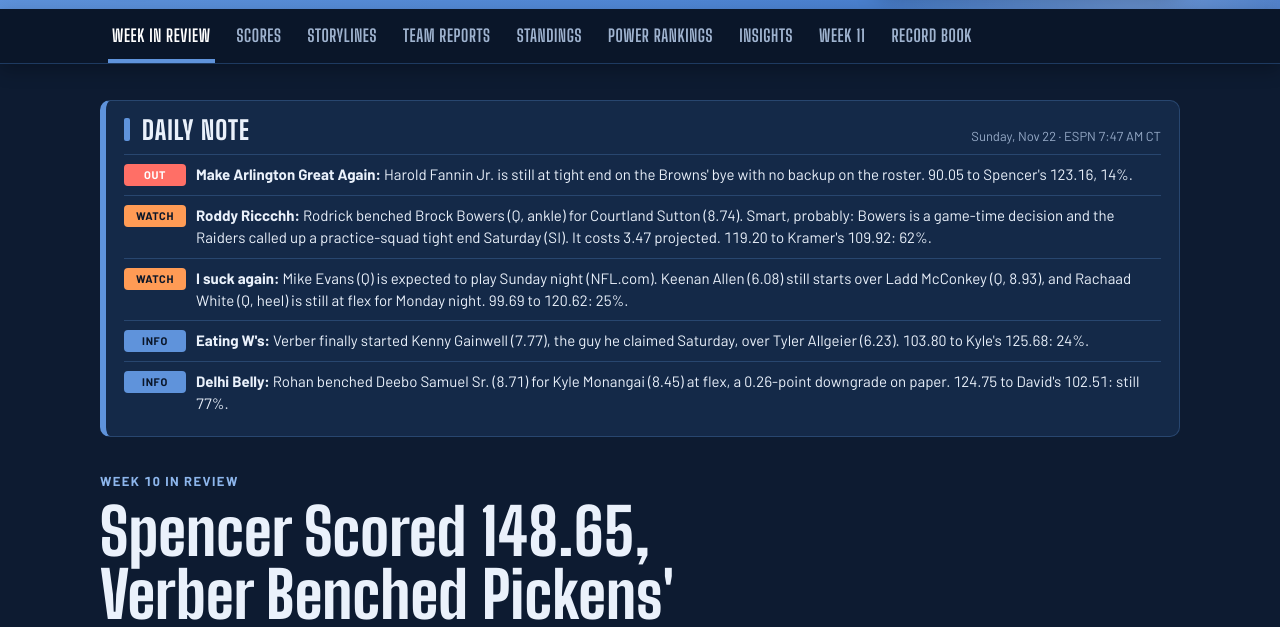
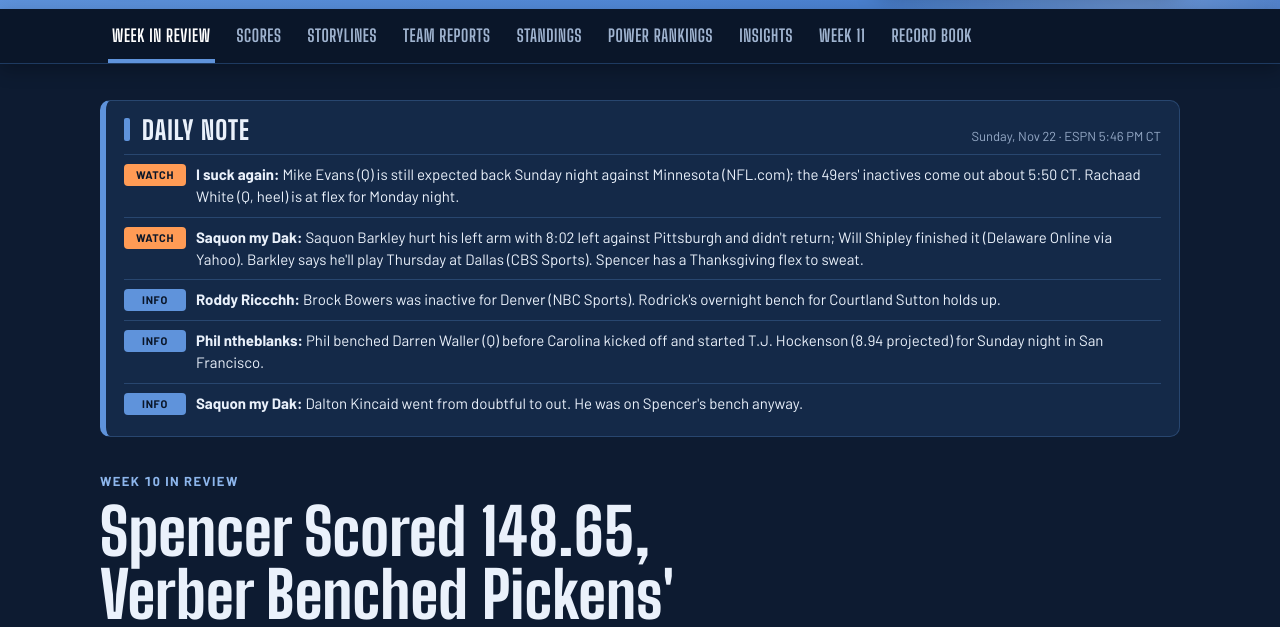
Before and after one commit to spencerapopp/bigballers, a plain HTML site: page index.html in a window 1280 px wide. Shown: the part 116-743 px from the top of the page. Drawn offline with Linux system fonts and the light colour scheme.

Commit message:
Quick update: Brock Bowers inactive vs DEN (NBC Sports); Saquon Barkley (Q) left arm injury, expects to play Thursday (CBS Sports); Phil starts T.J. Hockenson over Darren Waller; Dalton Kincaid out; post-game ESPN tags cleared
Co-Authored-By: Claude Opus 5.5 <noreply@anthropic.com>
Claude-Session: https://claude.ai/code/session_01THhPTbAcBS3UaBLAtiQmHJ

```diff
--- a/index.html
+++ b/index.html
@@ -3265,11 +3265,11 @@ game: { week: 10, index: 5 }
 /* ---------- Injury news, Tuesday Nov 17 (paraphrased from reports; see sources) ----------
 [player, NFL team, pos, fantasy owner, ESPN tag, Week 11 role, note, source #] */
 DATA.news = {
-asOf: "Sunday, Nov 22, 7:47 AM CT",
+asOf: "Sunday, Nov 22, 5:46 PM CT",
 sources: [
 ["Drake Maye", "https://www.wbur.org/news/2026/11/17/patriots-drake-maye-ankle-injury-germany"],
 ["A.J. Brown", "https://sports.yahoo.com/articles/fantasy-football-week-11-injury-041507844.html"],
-["Brock Bowers", "https://www.si.com/betting/brock-bowers-injury-update-betting-impact-for-raiders-vs-broncos-in-nfl-week-11-2026"],
+["Brock Bowers", "https://www.nbcsports.com/fantasy/football/player-news/2026-11-22/bowers-ankle-quad-inactive-for-week-11-vs-den"],
 ["Woody Marks", "https://www.nbcsports.com/fantasy/football/player-news/2026-11-18/texans-rule-out-woody-marks-marvin-harrison"],
 ["Kenneth Walker III", "https://www.espn.com/nfl/story/_/id/50543014/chiefs-expect-kenneth-walker-iii-vs-cardinals"],
 ["Mike Evans", "https://www.nfl.com/news/niners-wr-mike-evans-achilles-expected-to-play-sunday-vs-vikings"],
@@ -3298,7 +3298,8 @@ sources: [
 ["Matt Gay", "https://www.nbcsports.com/fantasy/football/player-news/2026-11-20/gay-hip-questionable-for-week-11"],
 ["Marvin Harrison Jr.", "https://www.nbcsports.com/fantasy/football/player-news/2026-11-18/texans-rule-out-woody-marks-marvin-harrison"],
 ["Seth McGowan", "https://www.rotowire.com/football/headlines/seth-mcgowan-injury-wont-return-to-thursday-night-football-648757"],
-["Rachaad White", "https://www.nbcsports.com/fantasy/football/player-news/2026-11-20/rachaad-white-heel-added-to-injury-report-lp"]
+["Rachaad White", "https://www.nbcsports.com/fantasy/football/player-news/2026-11-20/rachaad-white-heel-added-to-injury-report-lp"],
+["Saquon Barkley", "https://www.cbssports.com/fantasy/football/news/eagles-saquon-barkley-dealing-with-apparent-arm-injury/"]
 ],
 /* Expert and news links used in the copy (Nov 15-17) */
 experts: [
@@ -3315,21 +3316,21 @@ experts: [
 injuries: [
 ["Drake Maye", "NE", "QB", "V3K", "O", "Bench", "Right ankle, hurt on a first-quarter Aidan Hutchinson sack in Munich. An AP source says he's sidelined indefinitely and the Patriots are still deciding on surgery; Mike Vrabel doesn't expect him back right after the bye (WBUR). New England is on bye in Week 11; ESPN moved him to out Friday. On Verber's bench behind Cam Ward.", 0],
 ["A.J. Brown", "NE", "WR", "ISA", "D", "Bench", "Hamstring, hurt in Munich (3.7). New England is on bye; Forbes suggests dropping him in 10-team leagues (Yahoo). ESPN downgraded him to doubtful Friday. On Bonifield's bench.", 1],
-["Brock Bowers", "LV", "TE", "CHQ", "Q", "Bench", "Ankle and quad, hurt in Week 10. Questionable for Denver and a game-time decision; the Raiders called up tight end Carter Runyon from the practice squad Saturday (SI). Rodrick benched him overnight for Courtland Sutton (8.74).", 2],
+["Brock Bowers", "LV", "TE", "CHQ", "O", "Bench", "Ankle and quad, hurt in Week 10. Inactive for Denver (NBC Sports). Rodrick benched him overnight for Courtland Sutton, so the call held.", 2],
 ["Woody Marks", "HOU", "RB", "CHQ", "O", "IR slot", "Concussion. Ruled out for Thursday against Indianapolis (NBC Sports). Rodrick moved him to the IR slot.", 3],
 ["Kenneth Walker III", "KC", "RB", "BMD", "O", "Bench", "Groin. Ruled out Friday for Arizona, his second straight missed game (ESPN). David benched him Saturday for Justice Hill (6.85).", 4],
 ["Mike Evans", "SF", "WR", "ISA", "Q", "Starting", "Achilles tendinitis, three straight missed games. Questionable for Sunday night; Kyle Shanahan said he was sore Friday but going in the right direction, and Mike Garafolo reported Saturday he's expected to play (NFL.com). Starting for Bonifield at 9.42, over Ladd McConkey, not Keenan Allen (6.08).", 5],
 ["Jaylen Waddle", "DEN", "WR", "LHC", "", "Starting", "Concussion in Week 9. Full practice again Thursday (Denver Gazette); ESPN cleared his tag Friday. Starting for Kyle.", 6],
 ["Josh Jacobs", "GB", "RB", "MAGA", "O", "Bench", "Finger surgery; could return in two to three weeks (CBS Sports). Green Bay is on bye in Week 11. On Garrett's bench.", 7],
 ["Jordan Addison", "MIN", "WR", "PNB", "O", "Bench", "Thumb. Ruled out in Week 10 and expected to miss the next few weeks (Yahoo). On Phil's bench.", 8],
-["T.J. Hockenson", "MIN", "TE", "PNB", "", "Bench", "Missed Week 10 (Yahoo). ESPN cleared his tag Friday. On Phil's bench behind Darren Waller (Q), 8.94 projected to Waller's 6.99.", 9],
+["T.J. Hockenson", "MIN", "TE", "PNB", "", "Starting", "Missed Week 10 (Yahoo). ESPN cleared his tag Friday. Phil swapped him in at tight end for Darren Waller (Q) before Carolina kicked off; Sunday night at San Francisco, 8.94 projected.", 9],
 ["DeVonta Smith", "PHI", "WR", "PNB", "", "Bench", "Hamstring; missed Week 9 (NBC Sports) before Philadelphia's bye. ESPN cleared his tag Thursday. On Phil's bench at 10.23 projected.", 10],
 ["Omar Cooper Jr.", "NYJ", "WR", "PNB", "O", "Bench", "Ankle, having tests (Yahoo). ESPN has him out. On Phil's bench.", 11],
 ["Wan'Dale Robinson", "TEN", "WR", "MAGA", "IR", "Bench", "Ankle. The Titans put him on IR Tuesday; he'll miss at least the next four games (NBC Sports). Garrett finally benched him overnight.", 12],
-["Carnell Tate", "TEN", "WR", "MAGA", "Q", "Starting", "Shoulder; ruled out for Week 10. Practiced in full but is listed questionable for Dallas (NBC Sports). Starting for Garrett at 10.38.", 13],
-["Baker Mayfield", "TB", "QB", "QSG", "Q", "Bench", "Foot. Officially questionable for Detroit; Todd Bowles says he's trending toward starting (NBC Sports). Bagwell's backup quarterback.", 14],
+["Carnell Tate", "TEN", "WR", "MAGA", "", "Starting", "Shoulder; ruled out for Week 10. Practiced in full but is listed questionable for Dallas (NBC Sports). Starting for Garrett at 10.38. Played Sunday; ESPN has cleared the tag.", 13],
+["Baker Mayfield", "TB", "QB", "QSG", "", "Bench", "Foot. Officially questionable for Detroit; Todd Bowles says he's trending toward starting (NBC Sports). Bagwell's backup quarterback. Played Sunday; ESPN has cleared the tag.", 14],
 ["Luther Burden III", "CHI", "WR", "V3K", "", "Starting", "Concussion in Week 9, then Chicago's bye. Back at practice Monday (Fantasy Footballers); ESPN has cleared his tag. Verber moved him into the lineup.", 15],
-["Ladd McConkey", "LAC", "WR", "ISA", "Q", "Bench", "Back; missed Week 10. Questionable again for Week 11 (NBC Sports). Bonifield benched him overnight for Mike Evans; 8.93 projected, more than Keenan Allen (6.08), who's still starting.", 16],
+["Ladd McConkey", "LAC", "WR", "ISA", "", "Bench", "Back; missed Week 10. Questionable again for Week 11 (NBC Sports). Bonifield benched him overnight for Mike Evans; 8.93 projected, more than Keenan Allen (6.08), who's still starting. Played Sunday; ESPN has cleared the tag.", 16],
 ["Kyle Monangai", "CHI", "RB", "DB", "", "Bench", "Toe, five missed games. Full practice Wednesday (Yahoo) and no ESPN tag. Rohan moved him from the IR slot to the bench Thursday (8.45 projected).", 17],
 ["Jacory Croskey-Merritt", "WSH", "RB", "KRAM", "IR", "IR slot", "Groin, eligible to come off IR; Dan Quinn says he's trending the right way (Yahoo). In Kramer's IR slot.", 18],
 ["David Montgomery", "HOU", "RB", "DDT", "", "Starting", "Groin, four straight missed games. Off the injury report and expected back Thursday, with Woody Marks ruled out (CBS Sports). Starting for Darren at 13.04.", 19],
@@ -3337,30 +3338,31 @@ injuries: [
 ["Davante Adams", "LAR", "WR", "SAP", "IR", "IR slot", "Ruptured hamstring, on IR. Sean McVay's estimate was 6 to 10 weeks.", 21],
 ["Lamar Jackson", "BAL", "QB", "BMD", "IR", "IR slot", "Right thumb, surgery and IR; could end his season (Ravens.com). In David's IR slot.", 22],
 ["Denzel Boston", "CLE", "WR", "BMD", "", "Bench", "Toe (Yahoo); ESPN has no tag. Cleveland is on bye; David benched him.", 23],
-["Darren Waller", "CAR", "TE", "PNB", "Q", "Starting", "Knee. Missed Wednesday, limited Thursday, questionable for Baltimore (Yahoo). Starting at tight end for Phil, with T.J. Hockenson (8.94, no tag) on the bench.", 24],
+["Darren Waller", "CAR", "TE", "PNB", "", "Bench", "Knee. Questionable for Baltimore (Yahoo); he played and ESPN has cleared the tag. Phil benched him for T.J. Hockenson before kickoff.", 24],
 ["Bhayshul Tuten", "JAX", "RB", "CHQ", "", "Starting", "ESPN tagged him questionable Wednesday and cleared him Friday. Starting for Rodrick at 16.24, Sunday 3:25.", 25],
 ["Jakobi Meyers", "JAX", "WR", "MAGA", "", "Starting", "ESPN tagged him questionable Wednesday and cleared him Friday. Starting for Garrett.", 26],
-["Tommy Tremble", "CAR", "TE", "QSG", "Q", "Bench", "Knee. Limited Thursday, questionable for Baltimore (Rotowire). Bagwell benched him for Dalton Schultz.", 27],
-["Matt Gay", "LV", "K", "DDT", "Q", "Bench", "Hip; questionable for Denver, and the Raiders would likely elevate a practice-squad kicker if he sits (NBC Sports). Darren benched him Saturday for Tyler Bass (10.86).", 28],
+["Tommy Tremble", "CAR", "TE", "QSG", "", "Bench", "Knee. Limited Thursday, questionable for Baltimore (Rotowire). Bagwell benched him for Dalton Schultz. Played Sunday; ESPN has cleared the tag.", 27],
+["Matt Gay", "LV", "K", "DDT", "", "Bench", "Hip; questionable for Denver, and the Raiders would likely elevate a practice-squad kicker if he sits (NBC Sports). Darren benched him Saturday for Tyler Bass (10.86). Played Sunday; ESPN has cleared the tag.", 28],
 ["Marvin Harrison Jr.", "HOU", "WR", "LHC", "O", "Bench", "Hamstring. Ruled out for Thursday against Indianapolis (NBC Sports). On Kyle's bench.", 29],
 ["Seth McGowan", "IND", "RB", "QSG", "Q", "Starting", "Hamstring, hurt Thursday night at Houston; he didn't return (Rotowire). ESPN tagged him questionable after the game. His Week 11 is already done at Bagwell's flex; the Colts are on bye in Week 13.", 30],
-["Rachaad White", "WSH", "RB", "ISA", "Q", "Starting", "Heel. Washington added him to the injury report Friday as limited (NBC Sports); ESPN tags him questionable. At flex for Bonifield, Monday night.", 31]
+["Rachaad White", "WSH", "RB", "ISA", "Q", "Starting", "Heel. Washington added him to the injury report Friday as limited (NBC Sports); ESPN tags him questionable. At flex for Bonifield, Monday night.", 31],
+["Saquon Barkley", "PHI", "RB", "SAP", "Q", "Starting", "Left arm, hurt with 8:02 left against Pittsburgh; Will Shipley finished the game (Delaware Online via Yahoo). Barkley says he expects to play Thursday at Dallas, and Monday's injury report should say more (CBS Sports). Spencer's flex; his Week 11 is done.", 32]
 ],
 alsoTagged: [
-["Dalton Kincaid", "SAP", "D", "Bench"], ["Kyren Williams", "KRAM", "Q", "Bench"], ["Terrance Ferguson", "ISA", "IR", "IR"], ["TreVeyon Henderson", "V3K", "IR", "IR"], ["Jonathon Brooks", "PNB", "IR", "IR"]
+["Dalton Kincaid", "SAP", "O", "Bench"], ["Jalen Coker", "QSG", "Q", "Starting"], ["Kyren Williams", "KRAM", "Q", "Bench"], ["Terrance Ferguson", "ISA", "IR", "IR"], ["TreVeyon Henderson", "V3K", "IR", "IR"], ["Jonathon Brooks", "PNB", "IR", "IR"]
 ]
 };
 /* Daily note: the critical flags of the day, top of the overview. Quick updates rewrite this.
    items: [level ("out" | "watch" | "info"), team key or null, text] */
 DATA.daily = {
 date: "Sunday, Nov 22",
-asOf: "ESPN 7:47 AM CT",
+asOf: "ESPN 5:46 PM CT",
 items: [
-["out", "MAGA", "Harold Fannin Jr. is still at tight end on the Browns' bye with no backup on the roster. 90.05 to Spencer's 123.16, 14%."],
-["watch", "CHQ", "Rodrick benched Brock Bowers (Q, ankle) for Courtland Sutton (8.74). Smart, probably: Bowers is a game-time decision and the Raiders called up a practice-squad tight end Saturday (SI). It costs 3.47 projected. 119.20 to Kramer's 109.92: 62%."],
-["watch", "ISA", "Mike Evans (Q) is expected to play Sunday night (NFL.com). Keenan Allen (6.08) still starts over Ladd McConkey (Q, 8.93), and Rachaad White (Q, heel) is still at flex for Monday night. 99.69 to 120.62: 25%."],
-["info", "V3K", "Verber finally started Kenny Gainwell (7.77), the guy he claimed Saturday, over Tyler Allgeier (6.23). 103.80 to Kyle's 125.68: 24%."],
-["info", "DB", "Rohan benched Deebo Samuel Sr. (8.71) for Kyle Monangai (8.45) at flex, a 0.26-point downgrade on paper. 124.75 to David's 102.51: still 77%."]
+["watch", "ISA", "Mike Evans (Q) is still expected back Sunday night against Minnesota (NFL.com); the 49ers' inactives come out about 5:50 CT. Rachaad White (Q, heel) is at flex for Monday night."],
+["watch", "SAP", "Saquon Barkley hurt his left arm with 8:02 left against Pittsburgh and didn't return; Will Shipley finished it (Delaware Online via Yahoo). Barkley says he'll play Thursday at Dallas (CBS Sports). Spencer has a Thanksgiving flex to sweat."],
+["info", "CHQ", "Brock Bowers was inactive for Denver (NBC Sports). Rodrick's overnight bench for Courtland Sutton holds up."],
+["info", "PNB", "Phil benched Darren Waller (Q) before Carolina kicked off and started T.J. Hockenson (8.94 projected) for Sunday night in San Francisco."],
+["info", "SAP", "Dalton Kincaid went from doubtful to out. He was on Spencer's bench anyway."]
 ]
 };
 
```
